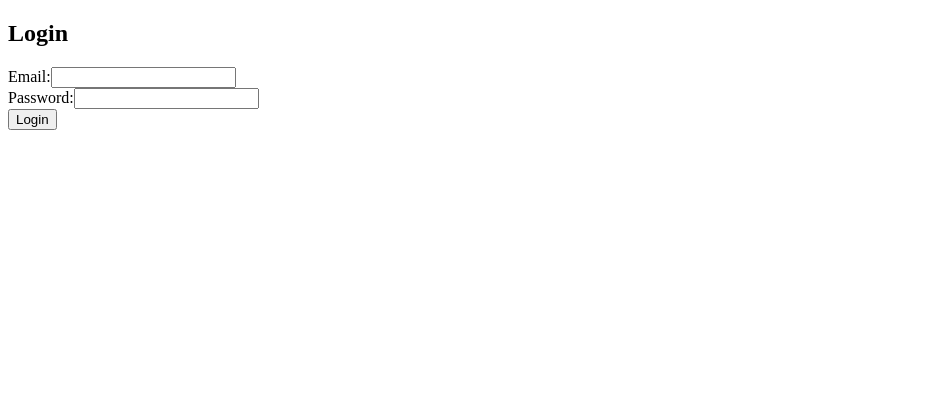
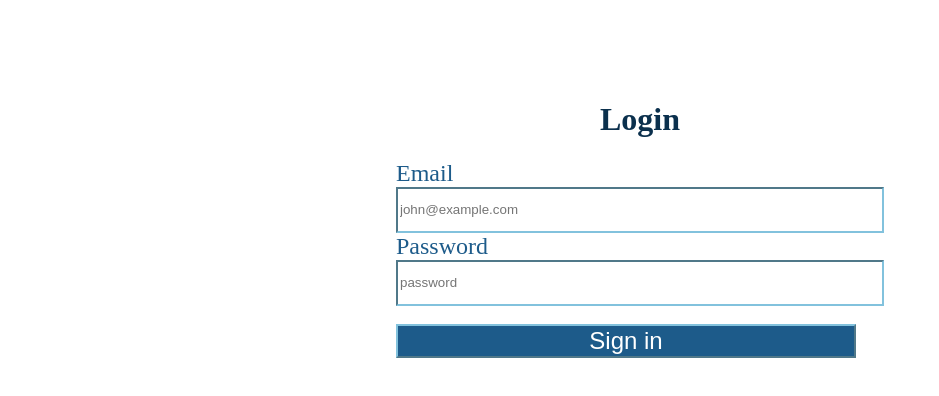
Before and after one commit to qamarser/company-tracker-frontend, a React (Vite) app: page / in a window 1280 px wide. Shown: the top 396 px of the page, without its empty margins (0-939 px from the left). Built offline with nearby package versions, Linux system fonts and the light colour scheme.

Commit message:
login page css dn

```diff
--- a/src/Login.jsx
+++ b/src/Login.jsx
@@ -1,6 +1,9 @@
 // Login.jsx
 import React, { useState } from 'react';
 import { useNavigate } from 'react-router-dom';
+import Signup from './componenets/Signup'
+import { Link } from 'react-router-dom';
+import './styling-sheet/Signin-up.css'
 
 const Login = ({ setRole }) => {
   const [email, setEmail] = useState('');
@@ -34,10 +37,36 @@ const Login = ({ setRole }) => {
   };
 
   return (
-    <div>
-      <h2>Login</h2>
-      <form onSubmit={handleLogin}>
-        <div>
+    <div className='login-container'>
+      <form onSubmit={handleLogin} className='login'>
+      <h1 className='h1-sign'>Login</h1>
+      <label>Email <br/>
+            <input className='input-sign'
+             type="email"
+             name="email"
+             placeholder='john@example.com'
+             value={email}
+            onChange={(e) => setEmail(e.target.value)}
+            required
+            />
+        </label> <br/>
+        <label>Password <br/>
+            <input className='input-sign'
+            type="password" name="password"
+            value={password}
+            onChange={(e) => setPassword(e.target.value)}
+            required
+            placeholder='password'/>
+        </label> <br/> <br/>
+        <button className='btn-log' type="submit">
+            Sign in
+        </button>
+        {/* <div className='tosignup'>
+            <p className='text-login'>Don&apos;t have an account ?</p>
+            <p><Link to="/Signup"> Sign up </Link></p>
+        </div> */}
+      </form>
+        {/* <div>
           <label>Email:</label>
           <input
             type="email"
@@ -56,7 +85,7 @@ const Login = ({ setRole }) => {
           />
         </div>
         <button type="submit">Login</button>
-      </form>
+      </form> */}
     </div>
   );
 };
--- a/src/Signin-up.css
+++ b/src/styling-sheet/Signin-up.css
@@ -3,6 +3,7 @@
     flex-direction: column;
     justify-content: center;
     align-items: center;
+    margin: 80px;
 }
 
 .h1-sign{
```
Also changed, not shown: src/componenets/Login.jsx (deleted, +0 -29 lines).
